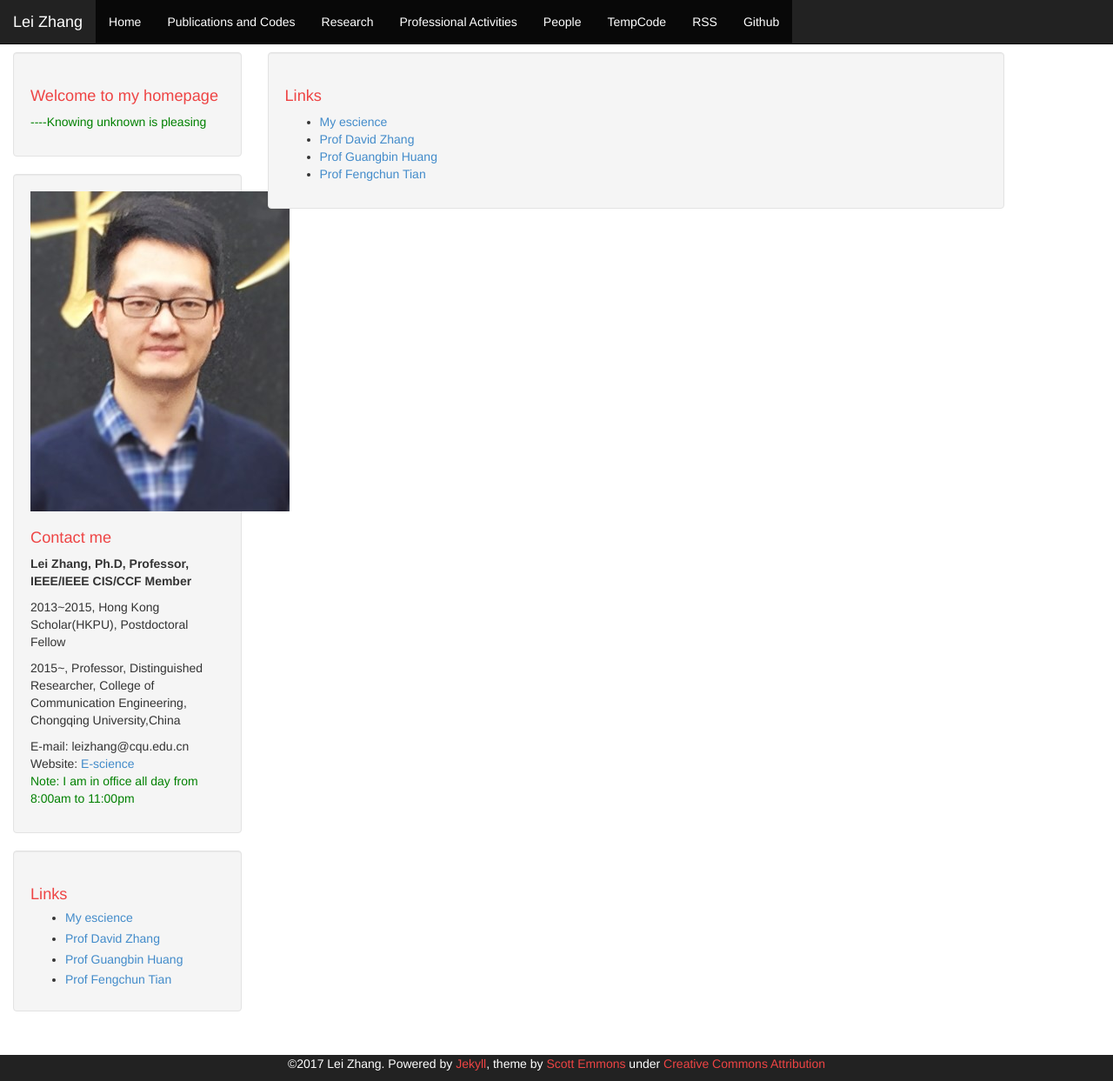
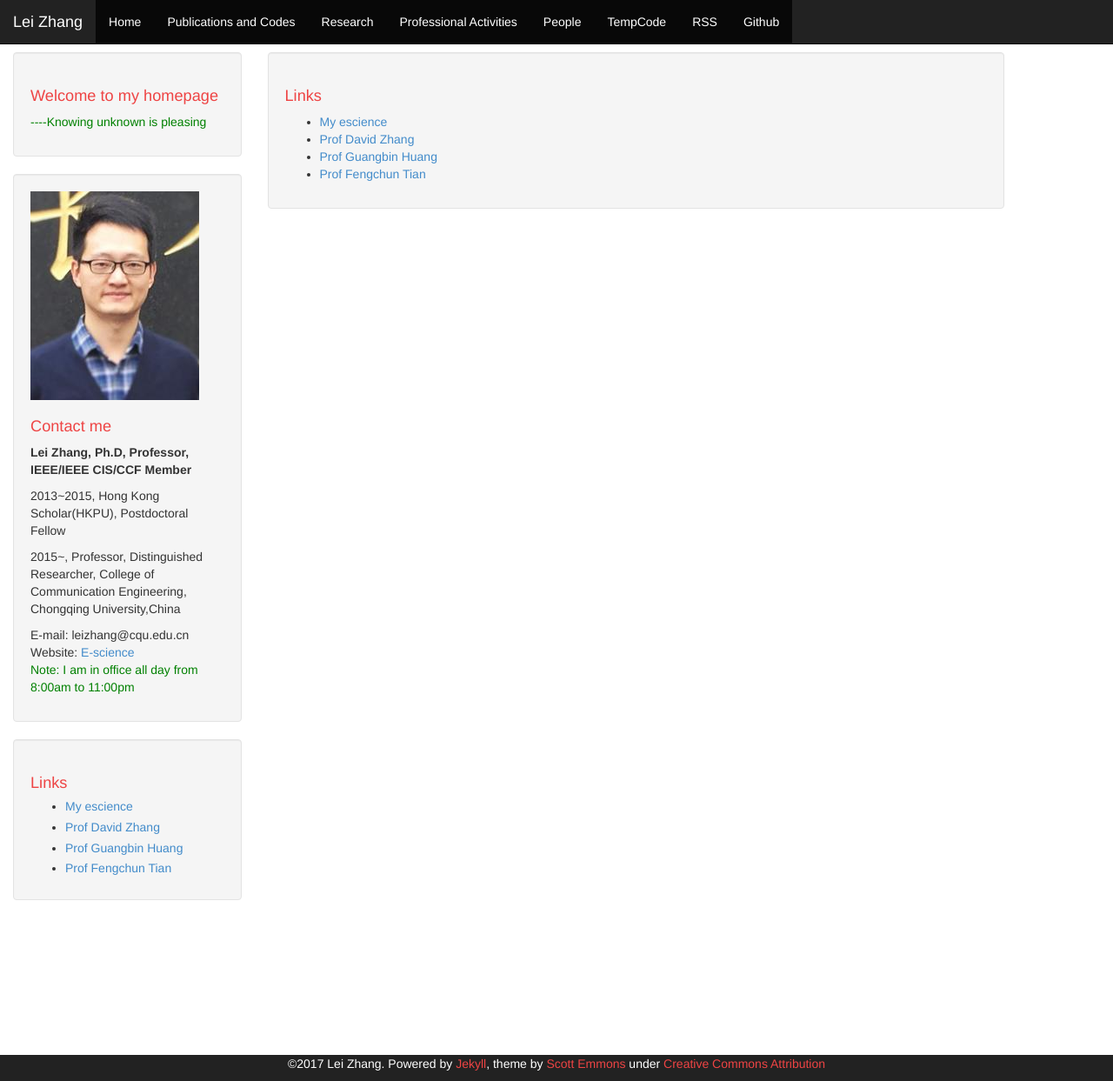
Before and after one commit to DrLeiZhang/website, a Jekyll site: the page built from links.html, in a window 1280 px wide and 1243 px high. Shown: the whole window at 87% size. Built offline with Jekyll 4.4.1, drawn with Linux system fonts in a browser that asks for light colours; Markdown is read by kramdown in place of the engine named in the settings.

Commit message:
Update
Signed-off-by: leizhang@cqu.edu.cn <leizhang@cqu.edu.cn>

```diff
--- a/_includes/sidebar.html
+++ b/_includes/sidebar.html
@@ -4,7 +4,7 @@
 
 <div class="sidebar well">
 
-<img class="about-avatar" src="{{ "/img/me_new_7.JPG" | prepend: site.baseurl }}" border="0" alt="[name]" />
+<img class="about-avatar" src="{{ "/img/myimage.jpg" | prepend: site.baseurl }}" border="0" alt="[name]" />
 
 <p><a href="http://www.leizhang.tk/resources/LeiZhang.jpg"></a></p>
 
```
Also changed, not shown: img/myimage.jpg (added).
